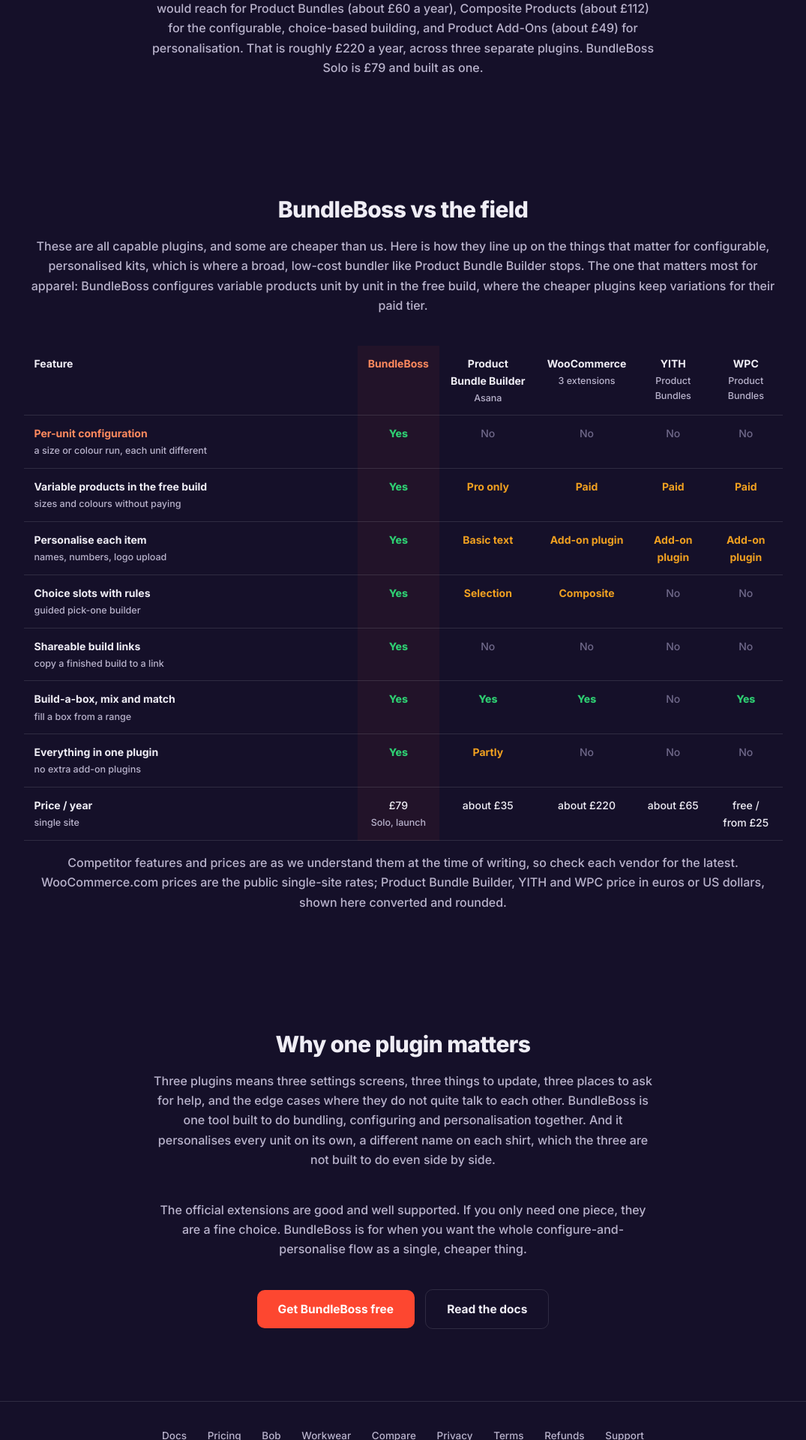
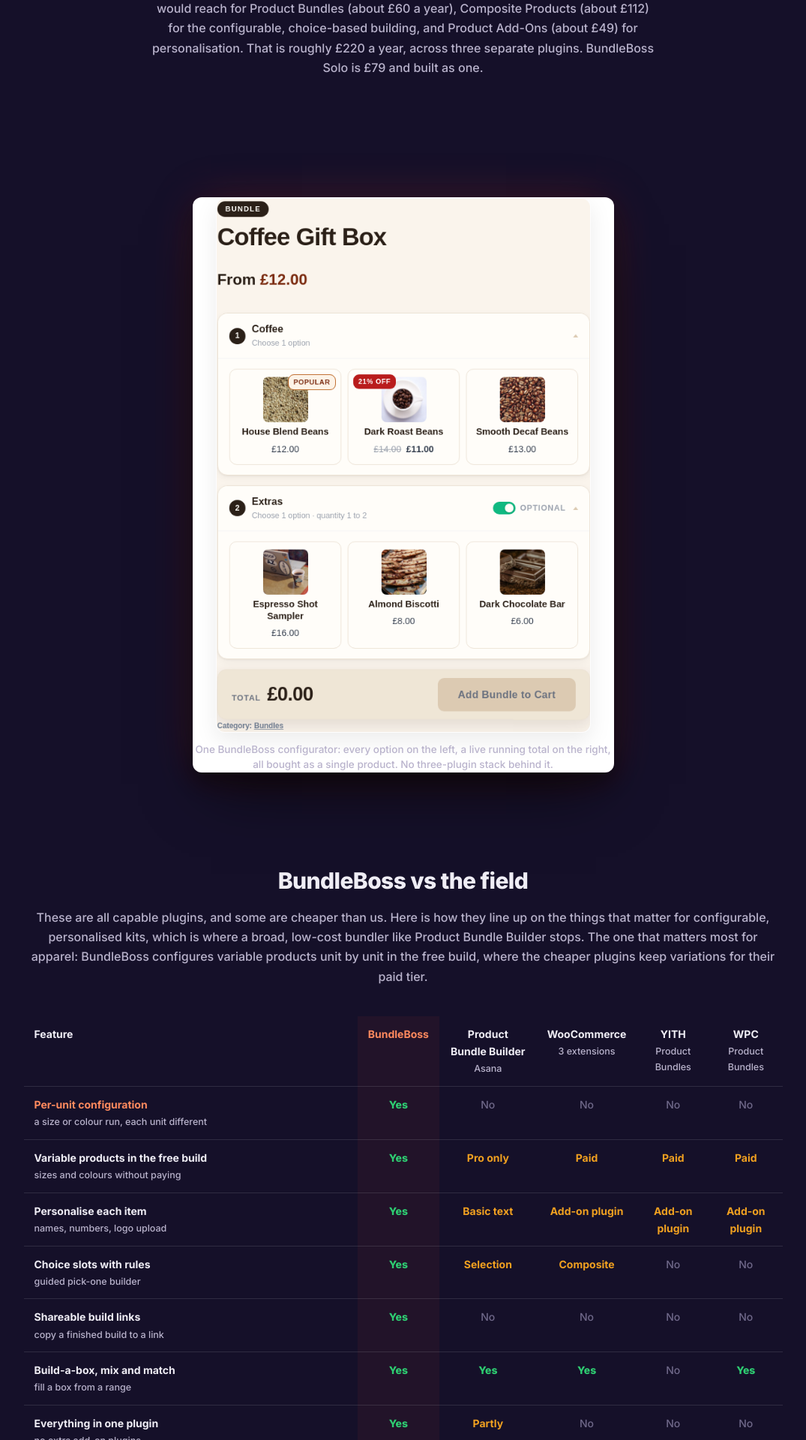
Before and after one commit to BundleBoss/website, a Jekyll site: the page composite-products-alternative/index.html, which Jekyll copies as it is, in a window 1280 px wide. Shown: the part 624-2544 px from the top of the page at 75% size, without its empty margins (95-1170 px from the left). Built offline with Jekyll 4.4.1, drawn with Linux system fonts in a browser that asks for light colours; some of the changed text lies outside the part shown.

Commit message:
comparison: add configurator + per-unit screenshots to the Composite alternative page

```diff
--- a/composite-products-alternative/index.html
+++ b/composite-products-alternative/index.html
@@ -30,6 +30,9 @@
   .compare small { display: block; color: var(--muted); font-weight: 400; font-size: 12.5px; margin-top: 2px; }
   .compare td:nth-child(2), .compare thead th:nth-child(2) { background: rgba(253, 71, 48, 0.06); }
   .compare thead th:nth-child(2) { color: var(--coral2, #d4381f); }
+  .shot { margin: 8px auto; }
+  .shot img { display: block; width: 100%; max-width: 500px; margin: 0 auto; border: 1px solid var(--line); border-radius: 12px; box-shadow: 0 10px 30px rgba(0,0,0,.08); }
+  .shot figcaption { text-align: center; color: var(--muted); font-size: 13.5px; line-height: 1.5; margin: 12px auto 0; max-width: 560px; }
 </style>
 </head>
 <body>
@@ -62,6 +65,13 @@
 <section class="wrap narrow">
   <h2 class="section-title">The three you would buy</h2>
   <p class="section-sub">To match what BundleBoss Pro does using official WooCommerce.com extensions, you would reach for Product Bundles (about £60 a year), Composite Products (about £112) for the configurable, choice-based building, and Product Add-Ons (about £49) for personalisation. That is roughly £220 a year, across three separate plugins. BundleBoss Solo is £79 and built as one.</p>
+</section>
+
+<section class="wrap narrow">
+  <figure class="shot">
+    <img src="/docs/img/storefront-configurator.png" alt="A BundleBoss configurator on the storefront: product choices on the left, a live running total on the right" loading="lazy">
+    <figcaption>One BundleBoss configurator: every option on the left, a live running total on the right, all bought as a single product. No three-plugin stack behind it.</figcaption>
+  </figure>
 </section>
 
 <section class="wrap">
@@ -151,6 +161,13 @@
 </section>
 
 <section class="wrap narrow">
+  <figure class="shot">
+    <img src="/docs/img/gallery-unit-stacked.png" alt="Three units of a bundle item, each with its own colour and size picker" loading="lazy">
+    <figcaption>Per-unit configuration: a different colour and size on each unit, all in one cart line. The thing the cheaper bundlers keep for their paid tier, or do not do at all.</figcaption>
+  </figure>
+</section>
+
+<section class="wrap narrow">
   <h2 class="section-title">Why one plugin matters</h2>
   <p class="section-sub">Three plugins means three settings screens, three things to update, three places to ask for help, and the edge cases where they do not quite talk to each other. BundleBoss is one tool built to do bundling, configuring and personalisation together. And it personalises every unit on its own, a different name on each shirt, which the three are not built to do even side by side.</p>
   <p class="section-sub" style="margin-top:12px">The official extensions are good and well supported. If you only need one piece, they are a fine choice. BundleBoss is for when you want the whole configure-and-personalise flow as a single, cheaper thing.</p>
```
